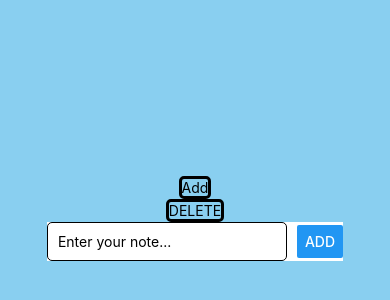
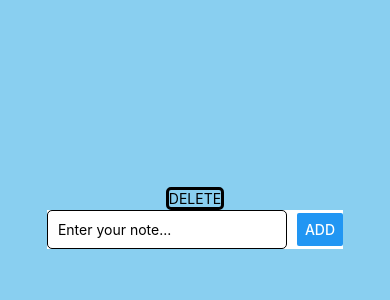
Before and after one commit to LehatLK/TodoAppReact, a React Native app: screen / in a window 390 px wide. Shown: the part 194-494 px from the top of the page. Built offline with nearby package versions, Linux system fonts and the light colour scheme.

Commit message:
deleted add button

```diff
--- a/App.js
+++ b/App.js
@@ -1,13 +1,12 @@
 import { StatusBar } from 'expo-status-bar';
 import { Pressable, StyleSheet, Text, View } from 'react-native';
-import Addbutton from './COMPONENT/addButton';
+//import Addbutton from './COMPONENT/addButton';
 import DeleteButton from './COMPONENT/deleteButton';
 import NotesTextField from './COMPONENT/notesTextField';
 
 export default function App() {
   return (
     <View style={styles.container}>
-      <Addbutton></Addbutton>
       <DeleteButton></DeleteButton>
       <NotesTextField onAdd={(note) => console.log('Added', note)} />
       <StatusBar style="auto" />
--- a/COMPONENT/addButton.js
+++ b/COMPONENT/addButton.js
@@ -1,3 +1,5 @@
+/*
+
 import React from "react";
 import { TouchableOpacity, View, Text, StyleSheet } from "react-native";
 
@@ -19,3 +21,4 @@ const styles = StyleSheet.create({
     }
 })
 export default Addbutton;
+*/
```
